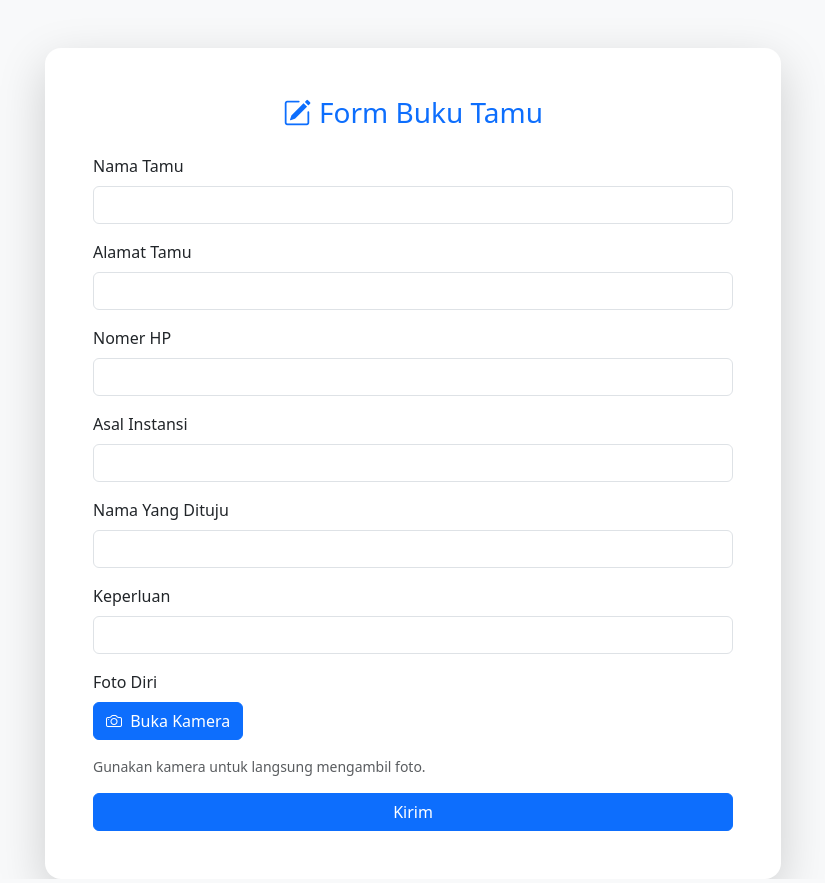
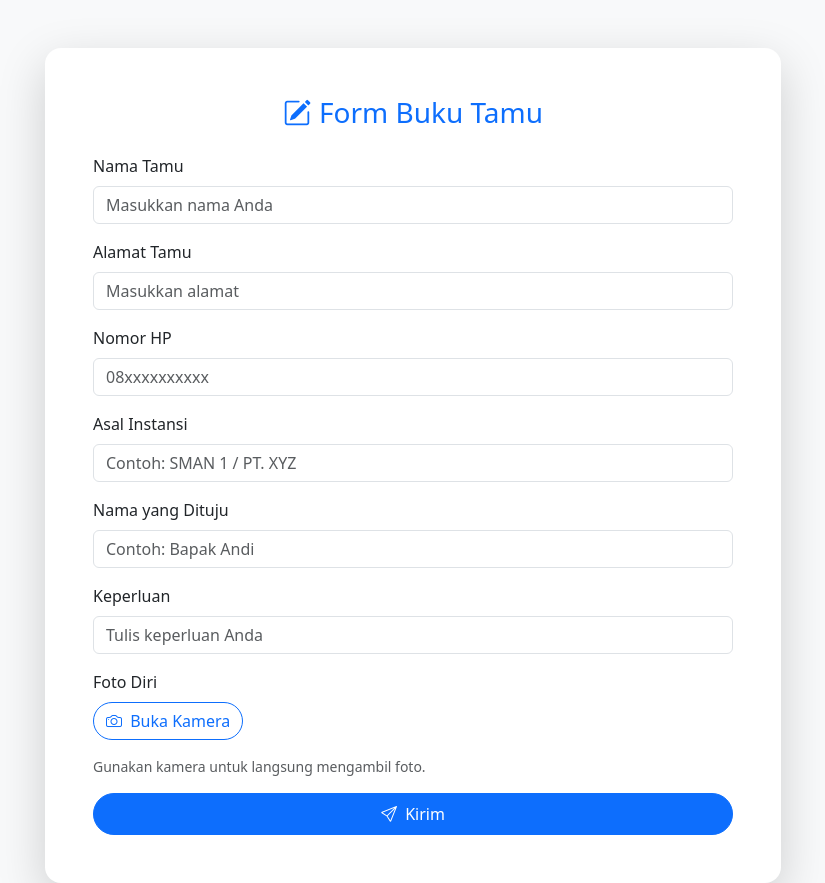
Before and after one commit to firman12233/buku-tamu, a PHP site: page / in a window 1280 px wide. Shown: the whole page, without its empty margins (227-1052 px from the left). Run offline with PHP 8.4, Linux system fonts and the light colour scheme; some libraries are stand-ins or nearby versions.

Commit message:
Update index.php

```diff
--- a/index.php
+++ b/index.php
@@ -32,7 +32,29 @@
     </style>
 </head>
 <body class="bg-light">
-  <div class="container mt-5">
+  <style>
+    .fade-in {
+      animation: fadeIn 0.8s ease-in-out;
+    }
+    @keyframes fadeIn {
+      from { opacity: 0; transform: translateY(20px); }
+      to { opacity: 1; transform: translateY(0); }
+    }
+    input:focus, textarea:focus {
+      border-color: #86b7fe;
+      box-shadow: 0 0 0 0.2rem rgba(13, 110, 253, 0.25);
+    }
+    #preview {
+      display: none;
+      width: 150px;
+      height: auto;
+      margin-top: 10px;
+      border-radius: 8px;
+      border: 1px solid #ccc;
+    }
+  </style>
+
+  <div class="container mt-5 fade-in">
     <div class="row justify-content-center">
       <div class="col-lg-8 col-md-10">
         <div class="card shadow-lg border-0 rounded-4">
@@ -44,53 +66,56 @@
 
               <div class="mb-3">
                 <label for="nama_tamu" class="form-label">Nama Tamu</label>
-                        <input type="text" class="form-control" id="nama_tamu" name="nama_tamu">
+                <input type="text" class="form-control" id="nama_tamu" name="nama_tamu" placeholder="Masukkan nama Anda">
               </div>
 
               <div class="mb-3">
                 <label for="alamat" class="form-label">Alamat Tamu</label>
-                        <input type="text" class="form-control" id="alamat" name="alamat">
+                <input type="text" class="form-control" id="alamat" name="alamat" placeholder="Masukkan alamat">
               </div>
 
               <div class="mb-3">
-                        <label for="nomer_hp" class="form-label">Nomer HP</label>
-                        <input type="text" class="form-control" id="nomer_hp" name="nomer_hp">
+                <label for="nomer_hp" class="form-label">Nomor HP</label>
+                <input type="text" class="form-control" id="nomer_hp" name="nomer_hp" placeholder="08xxxxxxxxxx">
               </div>
 
               <div class="mb-3">
                 <label for="asal_instansi" class="form-label">Asal Instansi</label>
-                        <input type="text" class="form-control" id="asal_instansi" name="asal_instansi">
+                <input type="text" class="form-control" id="asal_instansi" name="asal_instansi" placeholder="Contoh: SMAN 1 / PT. XYZ">
               </div>
 
               <div class="mb-3">
-                        <label for="nama_tujuan" class="form-label">Nama Yang Dituju</label>
-                        <input type="text" class="form-control" id="nama_tujuan" name="nama_tujuan">
+                <label for="nama_tujuan" class="form-label">Nama yang Dituju</label>
+                <input type="text" class="form-control" id="nama_tujuan" name="nama_tujuan" placeholder="Contoh: Bapak Andi">
               </div>
 
               <div class="mb-3">
                 <label for="keperluan" class="form-label">Keperluan</label>
-                        <input type="text" class="form-control" id="keperluan" name="keperluan">
+                <input type="text" class="form-control" id="keperluan" name="keperluan" placeholder="Tulis keperluan Anda">
               </div>
 
               <input type="hidden" name="tanggal" value="<?= date('Y-m-d H:i:s') ?>">
 
               <div class="mb-3">
                 <label for="foto" class="form-label">Foto Diri</label><br />
-                        <button type="button" class="btn btn-primary mb-2" onclick="document.getElementById('foto').click();">
+                <button type="button" class="btn btn-outline-primary rounded-pill mb-2" onclick="document.getElementById('foto').click();">
                   <i class="bi bi-camera me-1"></i> Buka Kamera
                 </button>
-                        <input type="file" class="form-control d-none" id="foto" name="foto" accept="image/*" capture="user">
+                <input type="file" class="form-control d-none" id="foto" name="foto" accept="image/*" capture="user" onchange="previewFoto(event)">
                 <img id="preview" src="#" alt="Preview Foto">
                 <small class="text-muted d-block mt-2">Gunakan kamera untuk langsung mengambil foto.</small>
               </div>
 
-                    <button type="submit" class="btn btn-primary w-100">Kirim</button>
+              <button type="submit" class="btn btn-primary rounded-pill w-100 py-2">
+                <i class="bi bi-send me-1"></i> Kirim
+              </button>
+
             </form>
           </div>
         </div>
       </div>
     </div>
-
+  </div>
 <!-- Bootstrap JS -->
 <script src="https://cdn.jsdelivr.net/npm/bootstrap@5.3.0/dist/js/bootstrap.bundle.min.js"></script>
 
@@ -135,6 +160,20 @@
         }
     });
 </script>
+<script>
+    function previewFoto(event) {
+      const input = event.target;
+      const preview = document.getElementById('preview');
+      if (input.files && input.files[0]) {
+        const reader = new FileReader();
+        reader.onload = function (e) {
+          preview.src = e.target.result;
+          preview.style.display = 'block';
+        };
+        reader.readAsDataURL(input.files[0]);
+      }
+    }
+  </script>
 
 <!-- SweetAlert untuk feedback dari server -->
 <?php if (isset($_GET['status'])): ?>
```
Lines whose indentation alone changed are shown as unchanged.
